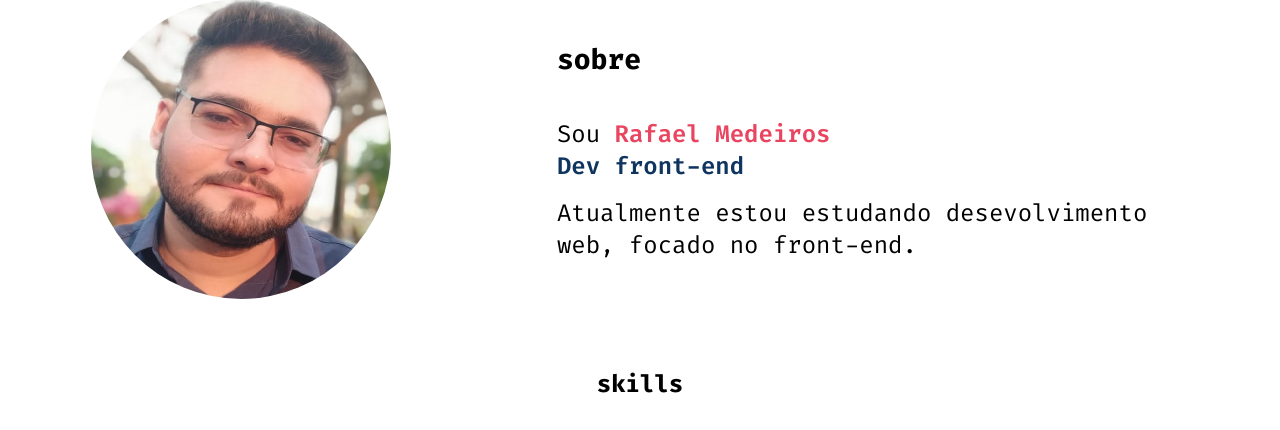
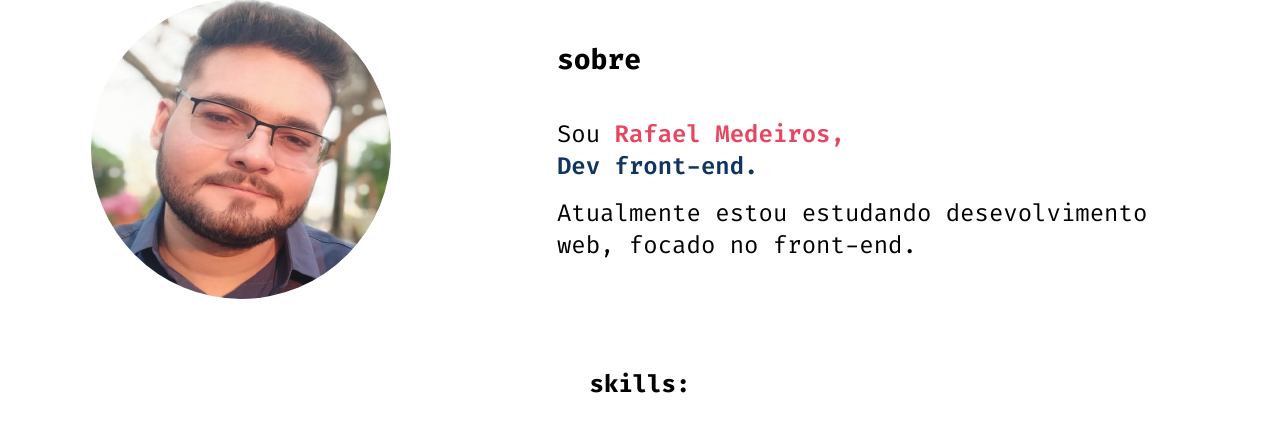
Before and after one commit to Rafael-Mont-Medeiros/website-with-react-vite, a React (Vite) app: page /sobre in a window 1280 px wide. Shown: the part 105-535 px from the top of the page. Built offline with nearby package versions, Linux system fonts and the light colour scheme.

Commit message:
Desenvolvendo website com vite+react.

```diff
--- a/src/Components/Content/Content.jsx
+++ b/src/Components/Content/Content.jsx
@@ -8,7 +8,7 @@ export default function Content() {
                 <div>
                     <p> Olá, meu nome é <br />
                         <span>Rafael Medeiros</span><br />
-                        Dev front-end
+                        Dev front-end.
                     </p><br /><br />
 
                     <Link to="/sobre">Saiba mais sobre mim.</Link>
--- a/src/Pages/Contatos/Contatos.jsx
+++ b/src/Pages/Contatos/Contatos.jsx
@@ -9,7 +9,7 @@ export default function () {
     return (
         <>
             <div className={style.container}>
-                <h1>Contatos</h1>
+                <h1>Contatos.</h1>
                 <h3>Como prefere entrar em contato?</h3>
 
                 <div className={style.contacts}>
--- a/src/Pages/Sobre/Sobre.jsx
+++ b/src/Pages/Sobre/Sobre.jsx
@@ -19,9 +19,9 @@ export default function Sobre() {
                     <div className={style.description}>
                         <h3>sobre</h3>
                         <p>
-                            Sou <span className={style.name}>Rafael Medeiros</span><br />
+                            Sou <span className={style.name}>Rafael Medeiros,</span><br />
                             <span className={style.atuaction}>
-                                Dev front-end
+                                Dev front-end.
                             </span>
                         </p>
                         <p>
@@ -32,7 +32,7 @@ export default function Sobre() {
                 </section>
 
                 <div className={style.skills}>
-                    <h2>skills</h2>
+                    <h2>skills:</h2>
 
                     <div className={style.icons}>
                     <img src={html} alt="" />
```
